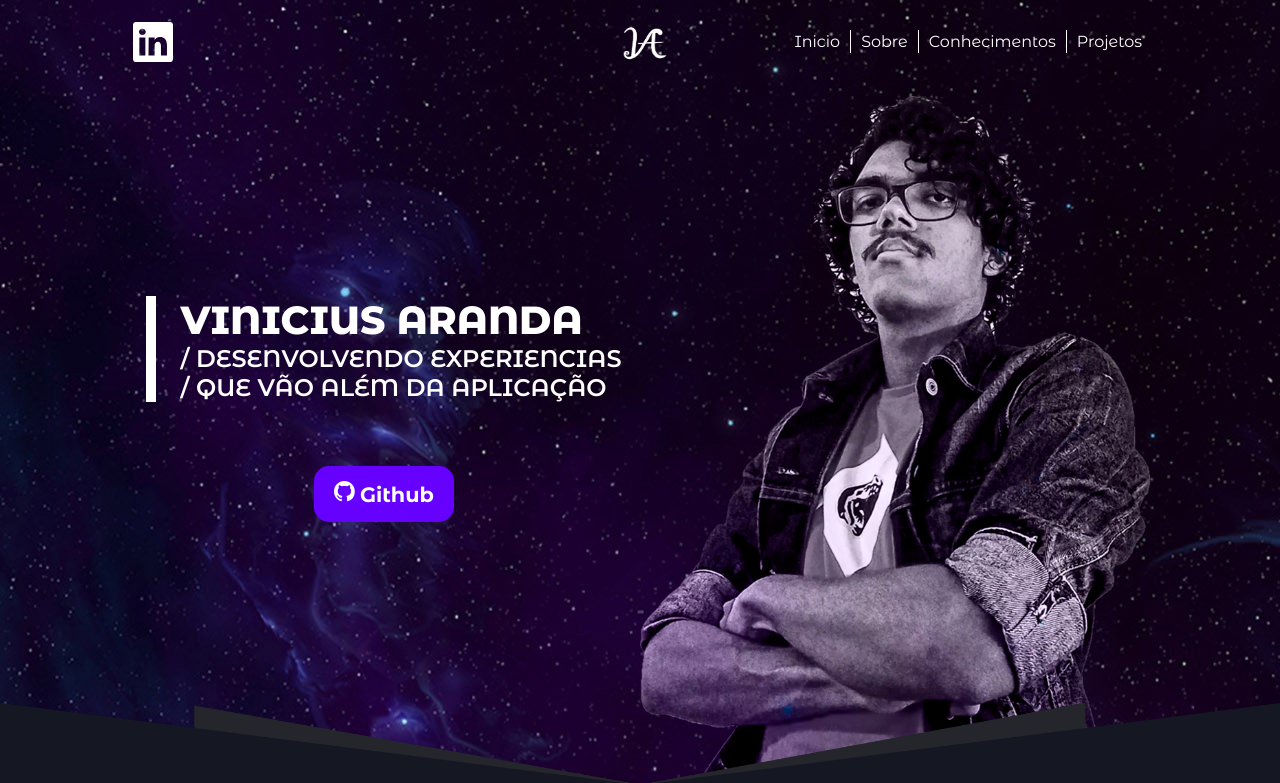
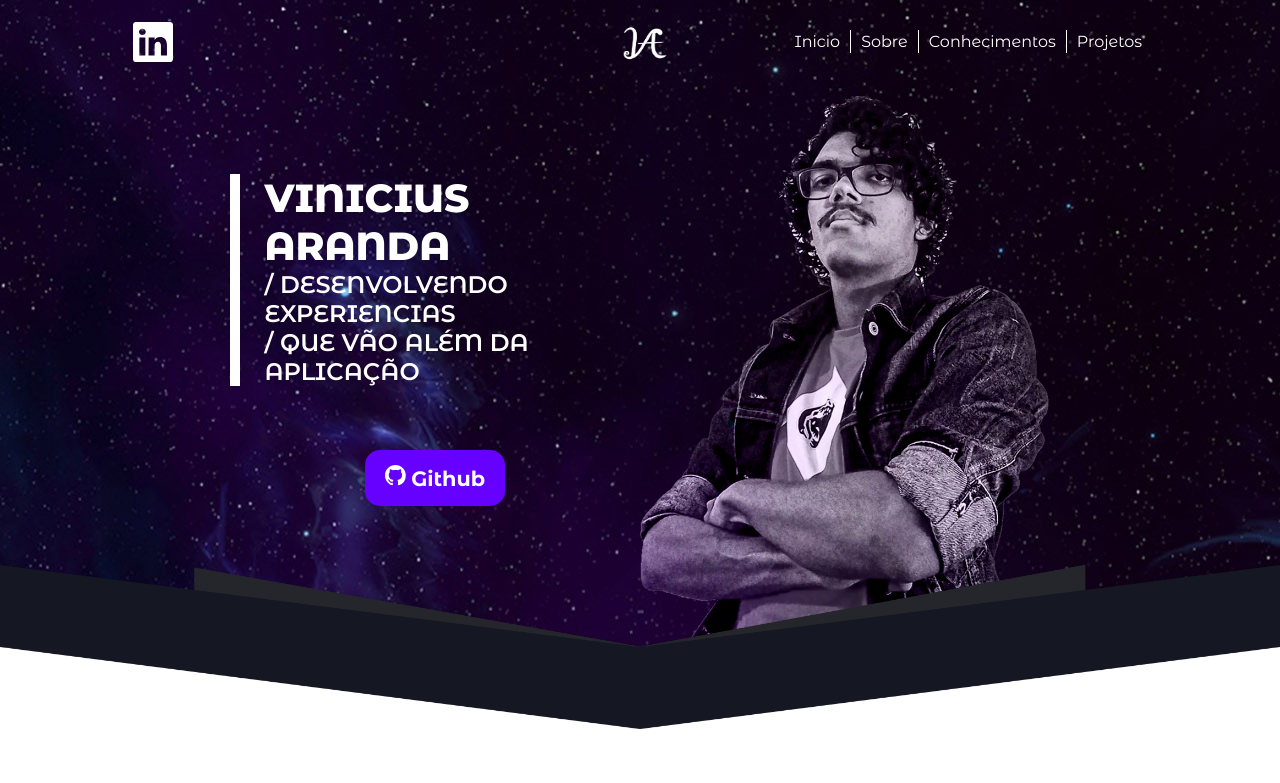
Before and after one commit to V-aranda/portifolio, a React (Vite) app: page / in a window 1280 px wide. Shown: the top 783 px of the page. Built offline with nearby package versions, Linux system fonts and the light colour scheme.

Commit message:
section widith fixes

```diff
--- a/src/components/section/Section.style.ts
+++ b/src/components/section/Section.style.ts
@@ -8,9 +8,14 @@ const Section_container = styled.section`
     align-items:center;
 
     box-sizing: border-box;
-    padding-inline: 10vw;
-
+    padding-inline: 8vw;
     padding-top : 6rem;
+    @media screen and (min-width: 576px){
+        padding-inline: 9vw;
+    }
+    @media screen and (min-width: 1270px){
+        padding-inline: 18vw;
+    }
 `
 const Section_content = styled.div`
     width: 100%;
--- a/src/pages/footer/Footer.style.ts
+++ b/src/pages/footer/Footer.style.ts
@@ -8,7 +8,9 @@ const FooterContainer = styled.div`
         display: flex;
         align-items: center;
         a{
-            height:  100px;
+            min-height:  50px;
+            height: 10%;
+            max-height: 100px;
             aspect-ratio: 1/1;
             img{
                 width: 100%;
```
